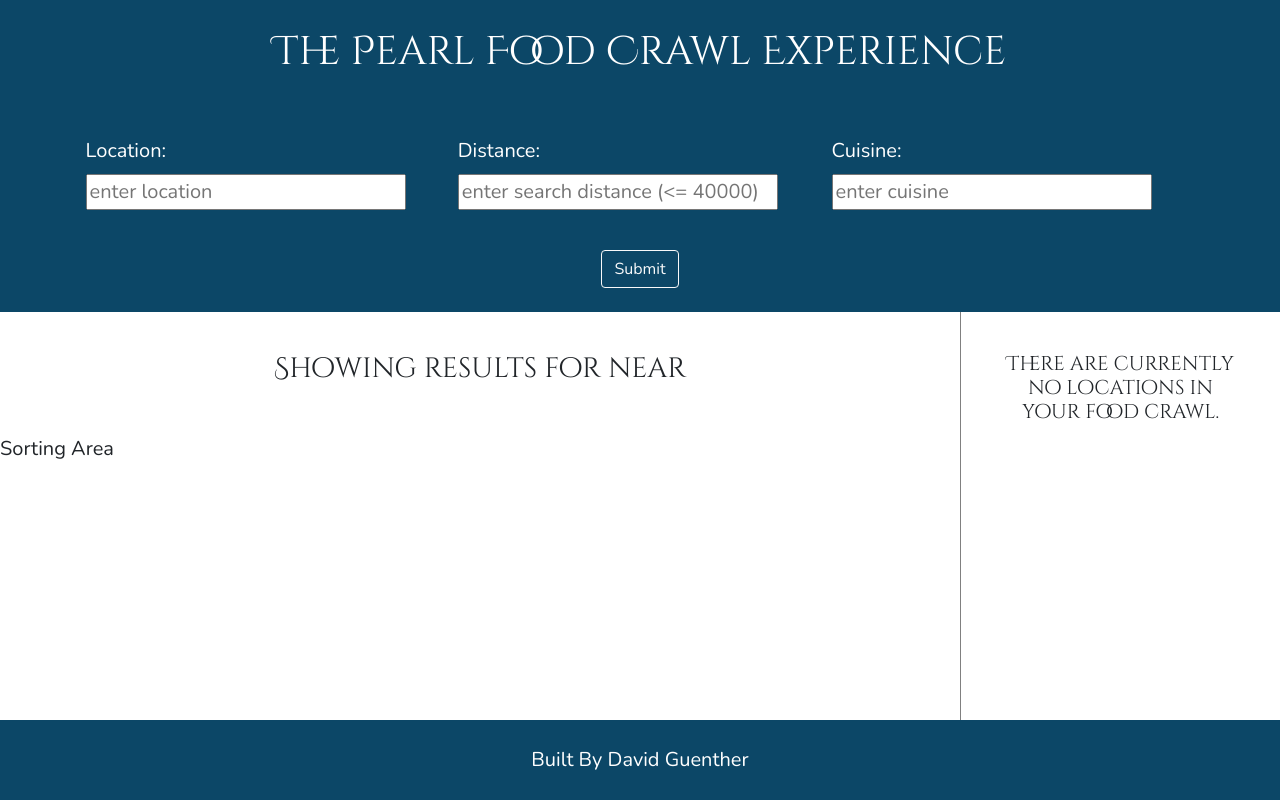
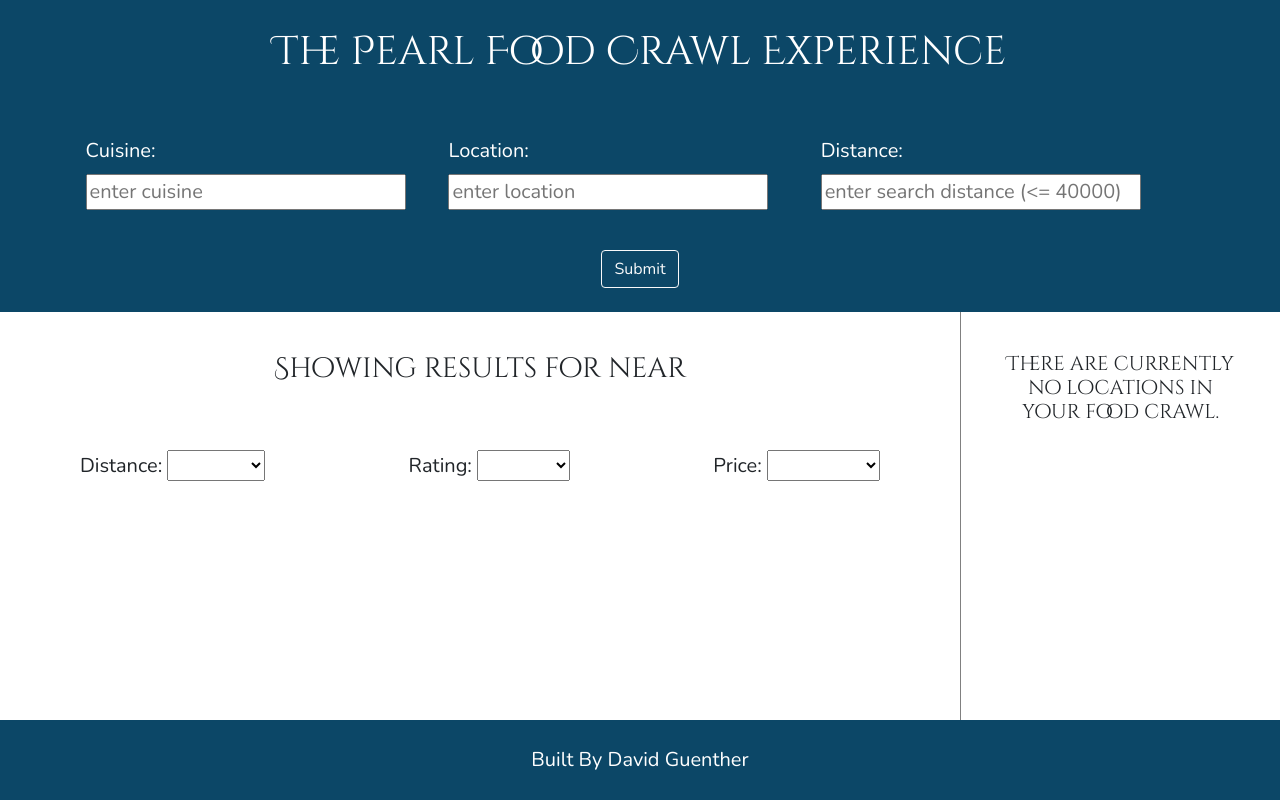
Before and after one commit to DcguentherATX/fullstack-code-challenge, a React app: page / in a window 1280 px wide. Built offline with nearby package versions, Linux system fonts and the light colour scheme.

Commit message:
Added Sorting Section

```diff
--- a/src/app.css
+++ b/src/app.css
@@ -255,3 +255,11 @@ label {
     height: 1.5rem;
     width: 1.5rem;
 }
+
+/* Filter */
+
+.sort-container {
+    display: flex;
+    justify-content: space-between;
+    padding: 1rem 5rem;
+}
--- a/src/components/Restaurants.js
+++ b/src/components/Restaurants.js
@@ -1,5 +1,6 @@
 import React from 'react';
 import Restaurant from './Restaurant';
+import Sort from './Sort';
 import CardDeck from 'react-bootstrap/CardDeck';
 
 const Restaurants = (props) => {
@@ -8,7 +9,9 @@ const Restaurants = (props) => {
     return (
         <div>
             <h3>Showing results for <strong>{props.cuisine}</strong> near <strong>{props.location}</strong></h3>
-            <div>Sorting Area</div>
+            <div>
+                <Sort restaurants={props.restaurants} />
+            </div>
             <div className='card-deck-container'>
                 <CardDeck>
                     {props.restaurants.map((restaurant, index) => (
--- a/src/components/SearchBar.js
+++ b/src/components/SearchBar.js
@@ -8,16 +8,16 @@ const SearchBar = (props) => {
             <form>
                 <div className="input-container">
                 <div>
+                    <label htmlFor="cuisine">Cuisine: </label>
+                    <input type="text" id="cuisine" name="cuisine" placeholder="enter cuisine" required onChange={(e) => props.handleChange(e)}></input>
+                </div>
+                <div>
                     <label htmlFor="location">Location: </label>
                     <input id="location" name="location" type="text" placeholder="enter location" required onChange={(e) => props.handleChange(e)}></input>
                 </div>
                 <div>
                     <label htmlFor="radius">Distance: </label>
                     <input type="number" min="5000" max="40000" step="1000" id="radius" name="radius" placeholder="enter search distance (<= 40000)" required onChange={(e) => props.handleChange(e)}></input>
-                </div>
-                <div>
-                    <label htmlFor="cuisine">Cuisine: </label>
-                    <input type="text" id="cuisine" name="cuisine" placeholder="enter cuisine" required onChange={(e) => props.handleChange(e)}></input>
                 </div>
                 </div>
                 <div>
--- /dev/null
+++ b/src/components/Sort.js
@@ -0,0 +1,37 @@
+import React from 'react';
+
+const Sort = (props) => {
+    return (
+        <div className="sort-container">
+            <div className="distance-sort">
+                Distance:
+                {" "}
+                <select >
+                    <option value=""></option>
+                    <option value="lowest">Closest</option>
+                    <option value="highest">Furthest</option>
+                </select>
+            </div>
+            <div className="rating-sort">
+                Rating:
+                {" "}
+                <select >
+                    <option value=""></option>
+                    <option value="lowest">Lowest</option>
+                    <option value="highest">Highest</option>
+                </select>
+            </div>
+            <div className="price-sort">
+                Price:
+                {" "}
+                <select >
+                    <option value=""></option>
+                    <option value="lowest">Cheapest</option>
+                    <option value="highest">Expensive</option>
+                </select>
+            </div>
+        </div>
+    )
+}
+
+export default Sort;
```
Also changed, not shown: public/bundle.js.
